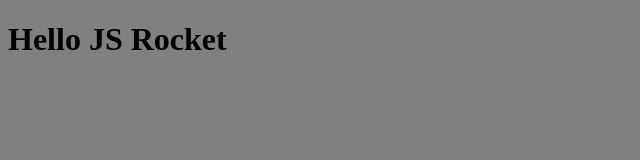
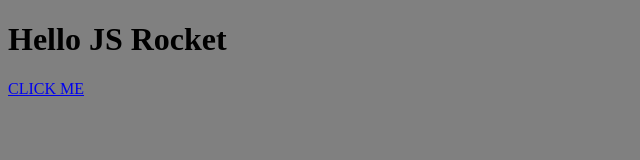
Before and after one commit to Jbardwell91/js-rocket, a plain HTML site: page index.html in a window 1280 px wide. Shown: the full height of the page, 0-640 px from the left. Drawn offline with Linux system fonts and the light colour scheme.

Commit message:
Update index.html

```diff
--- a/index.html
+++ b/index.html
@@ -7,6 +7,6 @@
 </head>
 <body>
 	<h1>Hello JS Rocket</h1>
-
+	<a href="#">CLICK ME</a>
 </body>
 </html>
```
